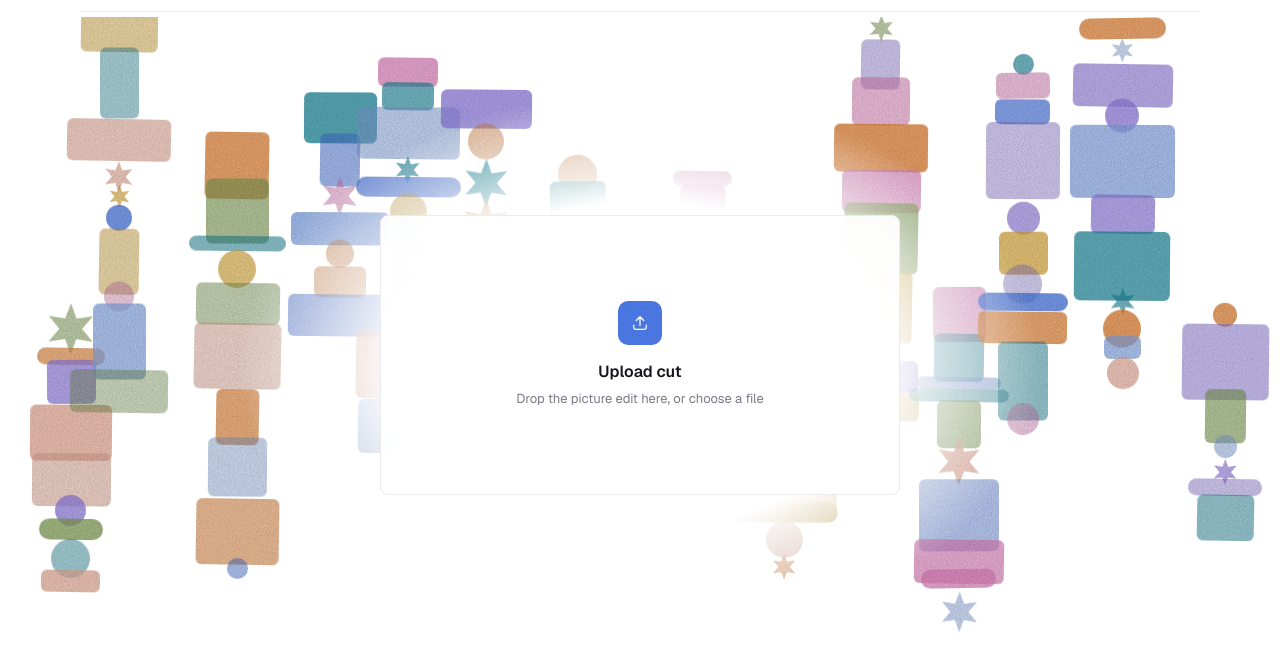
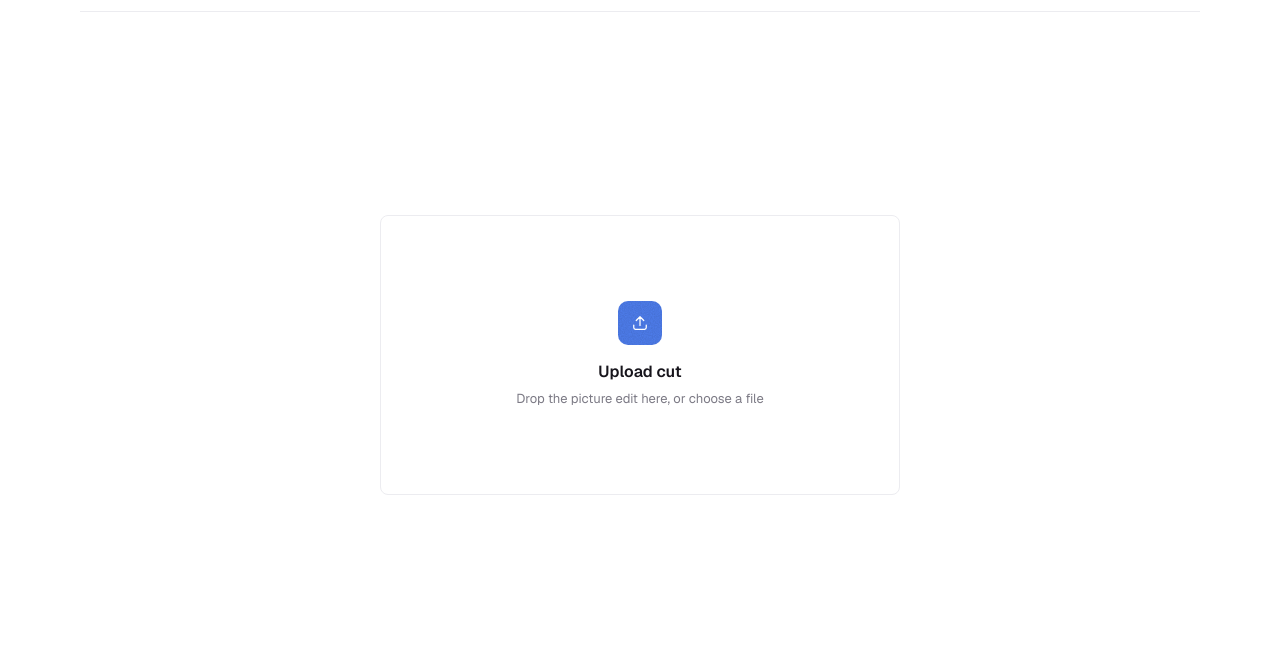
Before and after one commit to karenlou/SVSD, a plain HTML site: page index.html in a window 1280 px wide. Shown: the part 39-708 px from the top of the page. Drawn offline with nearby package versions, Linux system fonts and the light colour scheme; animation ran at ten frames a second.

Commit message:
Upload screen: plain white background, no colourful shapes
Co-authored-by: Cursor <cursoragent@cursor.com>

```diff
--- a/index.html
+++ b/index.html
@@ -60,9 +60,6 @@ addEventListener("drop",e=>{if(!$("#gate")||$("#gate").hidden)return;e.preventDe
 /* a board already in this browser opens straight away; otherwise, the gate */
 (async()=>{let board=null,video=null;try{[board,video]=await Promise.all([store.get("board"),store.get("video")])}catch(e){}
   if(board&&video){$("#gate").remove();return open(board,video)}
-  $("#gate").hidden=false;$("#gateLogo").innerHTML=LOGO;glyph($("#gateMark"),"garden",{count:0,base:.14});gateRaf=requestAnimationFrame(gateTick);
-  softField($("#gate"),{cols:Math.round(innerWidth/90),alpha:[34,78],seed:11,top:[-.05,.4],stack:[6,12]});
-  /* the shapes lean a little toward the pointer, nearer ones more */
-  $("#gate").addEventListener("pointermove",e=>{const f=$("#gate .sf");if(!f)return;f.style.setProperty("--px",(e.clientX/innerWidth-.5).toFixed(3));f.style.setProperty("--py",(e.clientY/innerHeight-.5).toFixed(3))})})();
+  $("#gate").hidden=false;$("#gateLogo").innerHTML=LOGO;glyph($("#gateMark"),"garden",{count:0,base:.14});gateRaf=requestAnimationFrame(gateTick)})();
 </script>
 </body></html>
```
